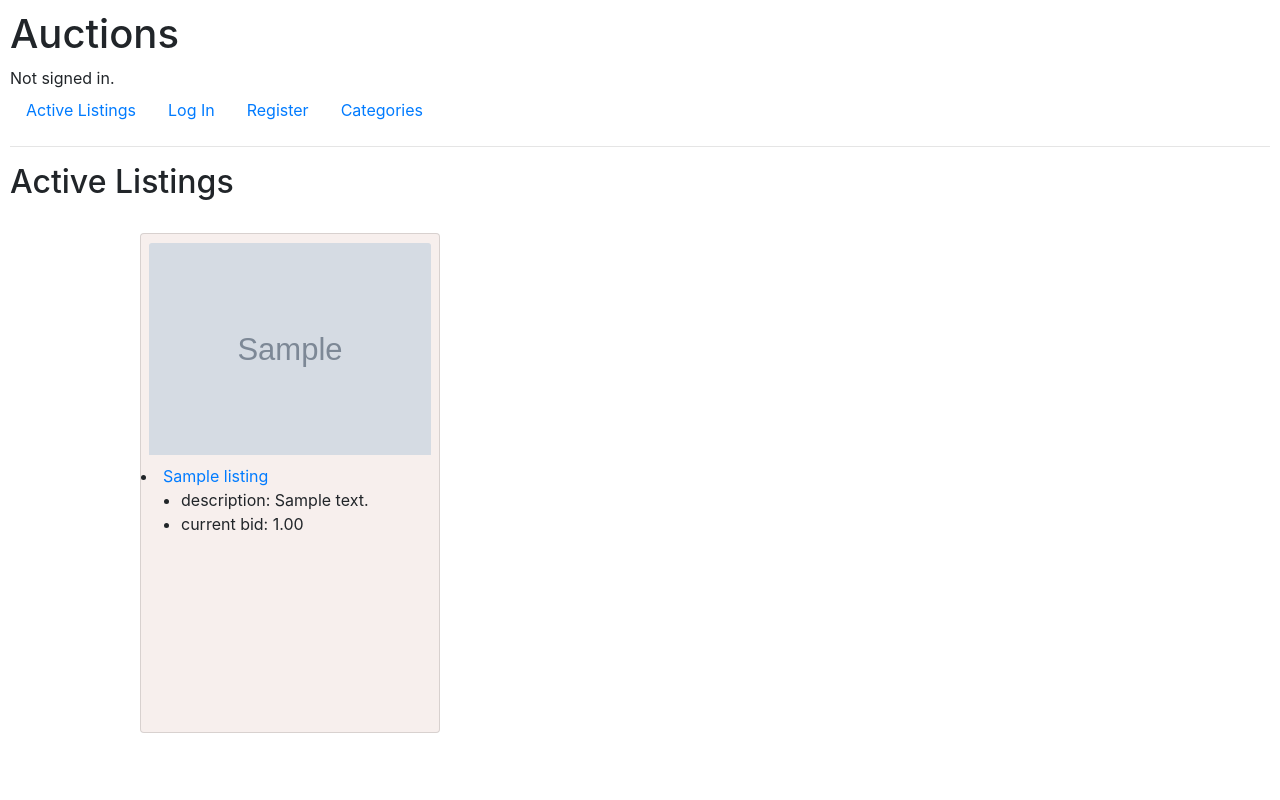
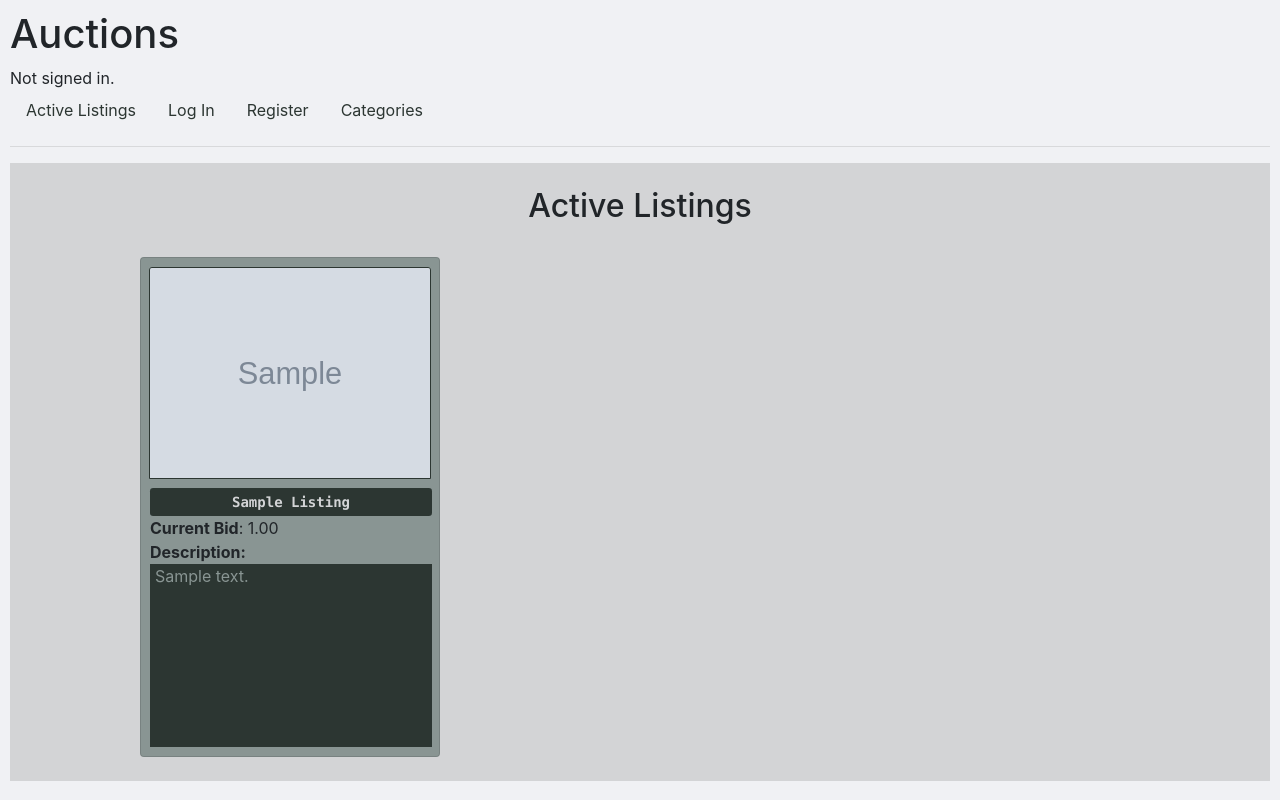
Before and after one commit to boshhy/Commerce, a Django app: page / in a window 1280 px wide. Run offline with Django 3.2, Linux system fonts and the light colour scheme; tables that the repository leaves empty hold one stand-in row (values such as "Sample post"); grey boxes marked "Sample" are stand-in pictures; some libraries are stand-ins or nearby versions.

Commit message:
styled the idex page

```diff
--- a/auctions/static/auctions/styles.css
+++ b/auctions/static/auctions/styles.css
@@ -44,3 +44,12 @@ table {
     margin-bottom: 9px;
     display: block;
 }
+
+a:link {
+    color: #2c3632;
+
+}
+
+a:visited {
+    color: #2c3632;
+  }
--- a/auctions/templates/auctions/index.html
+++ b/auctions/templates/auctions/index.html
@@ -1,23 +1,30 @@
 {% extends "auctions/layout.html" %}
 
 {% block body %}
-<div class="center">
-    <h2>Active Listings</h2>
+<div class="center" style="background-color: 	#d3d4d6;"> <br>
+    <h2 style="text-align: center;">Active Listings</h2>
     <br>
     <div class="container-fluid">
         <div class="row" style="margin-left: 100px; margin-right: 0px;"">
             {% for listing in listings %}
             <div class="center">
             <div class="col-xl-3 center">
-                <div class="card center" style="width:300px; min-height: 500px; max-height: 500px; background-color: #f7efed;">
+                <div class="card center" style="width:300px; height: 500px; background-color: #899593;">
                     {% if listing.imageURL %}
-                        <a href="{% url 'listing' listing.id %}"><img class="image_listing card-img-top"  style="max-height: 282px; max-width: 282px; width: auto; height: auto;" src="{{ listing.imageURL }}" alt="No Image"> </a>
+                        <a href="{% url 'listing' listing.id %}"><img class="image_listing card-img-top"  style="max-height: 282px; max-width: 282px; width: auto; height: auto; border: 1px solid #2c3632;" src="{{ listing.imageURL }}" alt="No Image"> </a>
                     {% endif %}
-                    <li><a href="{% url 'listing' listing.id %}"> {{ listing.title }} </a></li>
-                    <ul>
-                        <li>description: {{ listing.description }}</li>
-                        <li>current bid: {{ listing.current_bid }}</li>
-                    </ul>
+                    <kbd class="center" style="width: 282px; text-align: center; margin-left: 9px; margin-right: 9px; background-color: #2c3632;">
+                        <b style="text-align: center; text-transform: capitalize;"><a href="{% url 'listing' listing.id %}" style="margin-left: 9px; margin-right: 9px; color: #d3d4d6;"> {{ listing.title }} </a></b>
+                    </kbd>
+                        <div style="margin-left: 9px;">
+                            <b>Current Bid</b>: {{ listing.current_bid }} <br>
+                        </div>
+                        <b style="margin-left: 9px;">Description:</b>
+                        <div style="margin: 9px; margin-top: 0px; background-color:#2c3632; color: #899593; width: 282px; height: 100%; ">
+                            <div style="margin-left: 5px; margin-right: 5px;">
+                                {{ listing.description.capitalize }}
+                            </div>
+                        </div>
                 </div><br>
             </div>
             </div>
--- a/auctions/templates/auctions/layout.html
+++ b/auctions/templates/auctions/layout.html
@@ -8,7 +8,7 @@
         <link href="{% static 'auctions/styles.css' %}" rel="stylesheet">
         <meta name="viewport" content="width=device-width, initial-scale=1">
     </head>
-    <body>
+    <body style="background-color: 	#f0f1f4">
         <h1>Auctions</h1>
         <div>
             {% if user.is_authenticated %}
```
